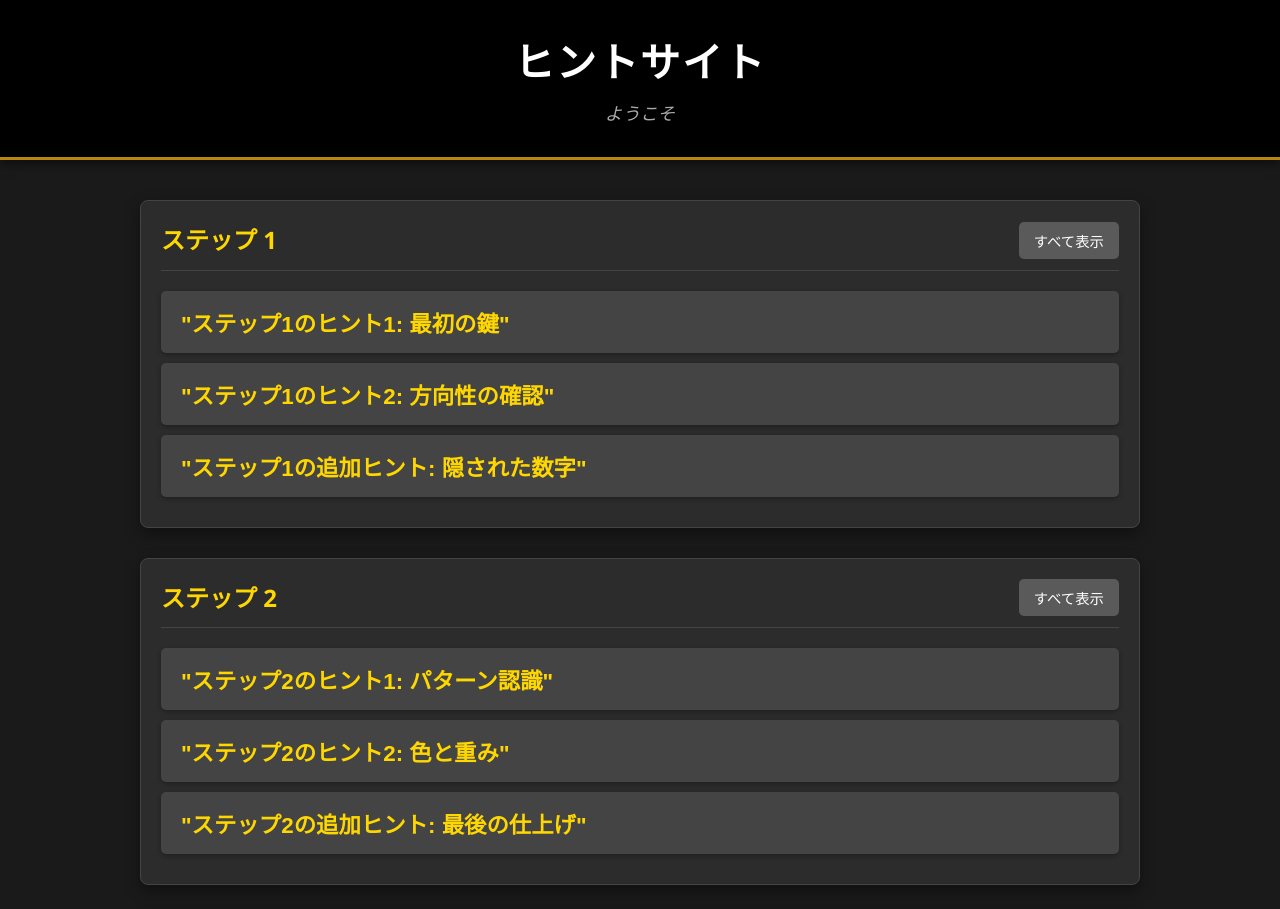
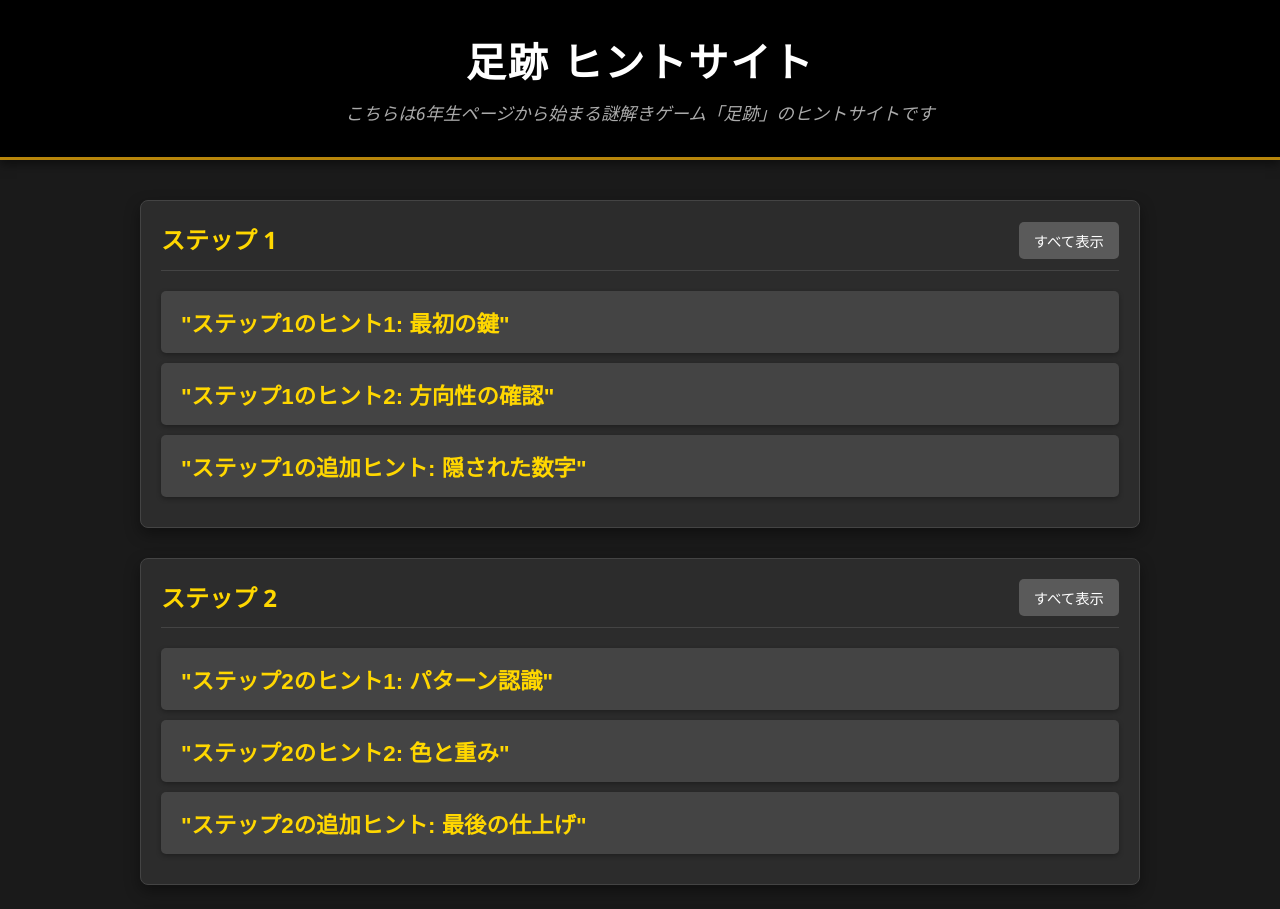
Before and after one commit to Fhunii/Fhunii.github.io, a plain HTML site: page index.html in a window 1280 px wide. Shown: the top 909 px of the page. Drawn offline with Linux system fonts and the light colour scheme.

Commit message:
Update title and header for hint site

```diff
--- a/index.html
+++ b/index.html
@@ -3,13 +3,13 @@
 <head>
     <meta charset="UTF-8">
     <meta name="viewport" content="width=device-width, initial-scale=1.0">
-    <title>ヒントサイト</title>
+    <title>足跡-ヒント</title>
     <link rel="stylesheet" href="style.css">
 </head>
 <body>
     <header>
-        <h1>ヒントサイト</h1>
-        <p>ようこそ</p>
+        <h1>足跡 ヒントサイト</h1>
+        <p>こちらは6年生ページから始まる謎解きゲーム「足跡」のヒントサイトです</p>
     </header>
 
     <main id="hint-container">
```
